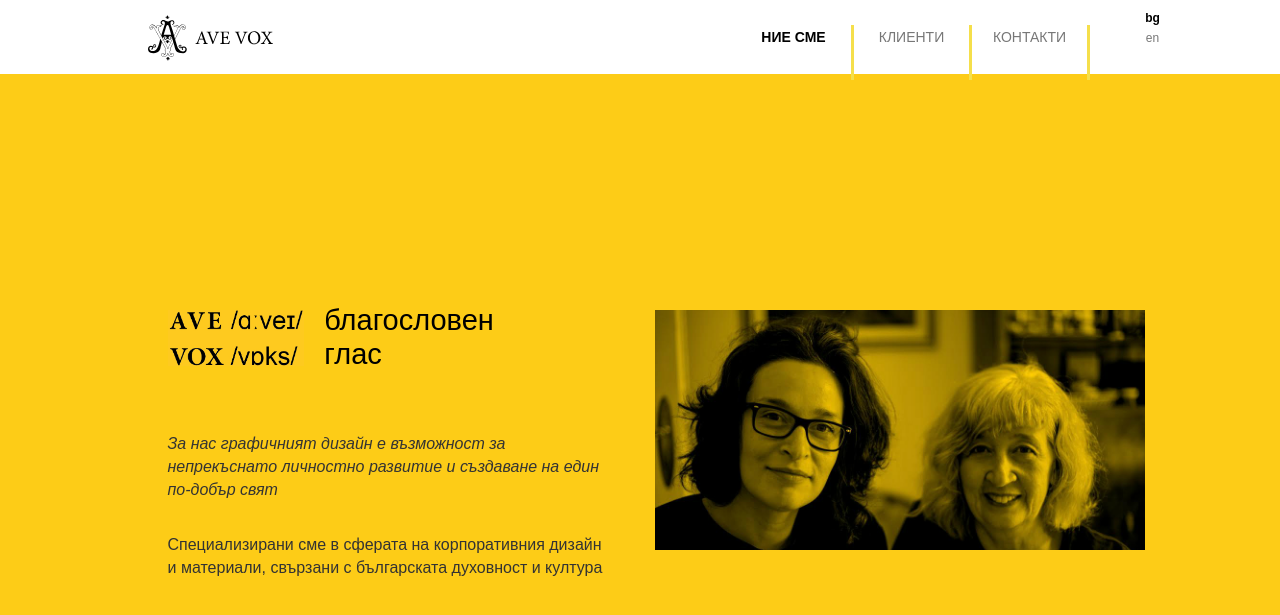
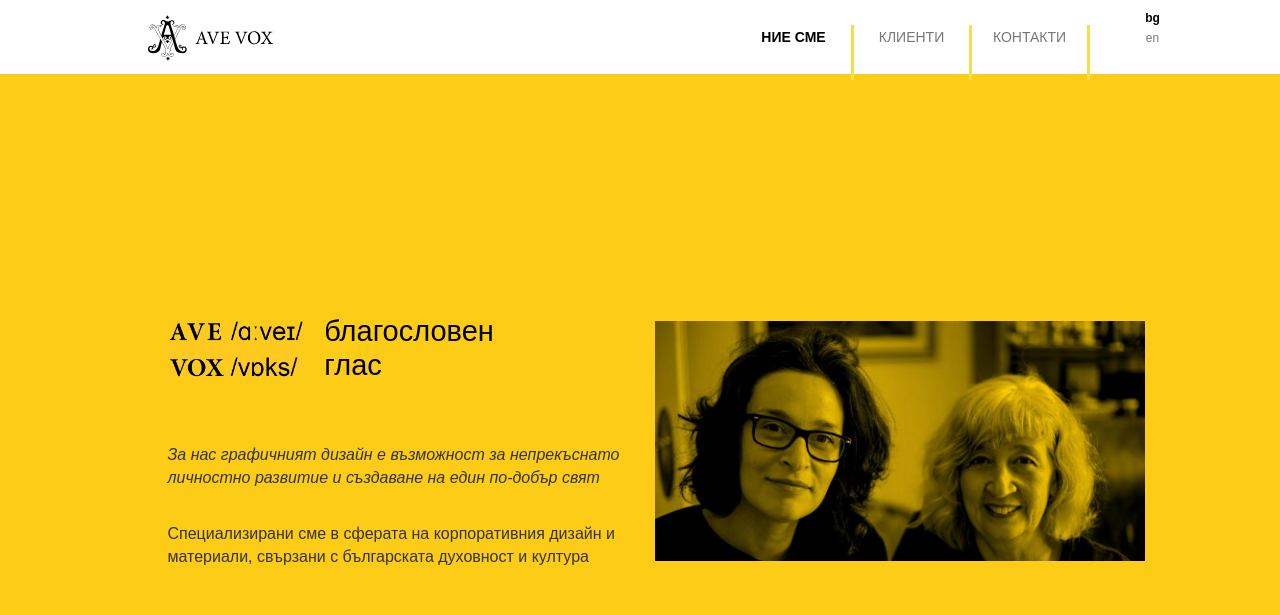
Before and after one commit to avevoxdesign/avevox, a Jekyll site: the page built from index.html, in a window 1280 px wide and 900 px high. Shown: the top 615 px of the window. Built offline with Jekyll 4.4.1, drawn with Linux system fonts in a browser that asks for light colours.

```diff
--- a/index.html
+++ b/index.html
@@ -49,7 +49,7 @@
                     </div>
                 </div>
                 <div class="row" style="margin-top: 55px;">
-                    <div class="col-lg-12 col-xs-12" style="max-width: 475px; font-size: 16px;">
+                    <div class="col-lg-12 col-xs-12" style="max-width: 485px; font-size: 16px;">
                         <p data-i18n="about_me.des" style="font-style: italic;">За нас графичният дизайн е възможност за непрекъснато личностно развитие и създаване на един по-добър свят</p>
                         <br>
                         <p data-i18n="about_me.des1">Специализирани сме в сферата на корпоративния дизайн и материали, свързани с българската духовност и култура</p>
--- a/static/css/custom.css
+++ b/static/css/custom.css
@@ -20,7 +20,6 @@
 
 body {
   font-family: 'MyriadProRegular', sans-serif;
-  font-family: sans-serif;
   display: inline-block;
   text-align: left;
   width: 100%;
@@ -33,7 +32,7 @@
   flex-direction: column;
   justify-content: center;
   width: 100%;
-  min-height: 700px;
+  min-height: 100vh;
 }
 
 section#about_me {
```
Also changed, not shown: 2 other files.
